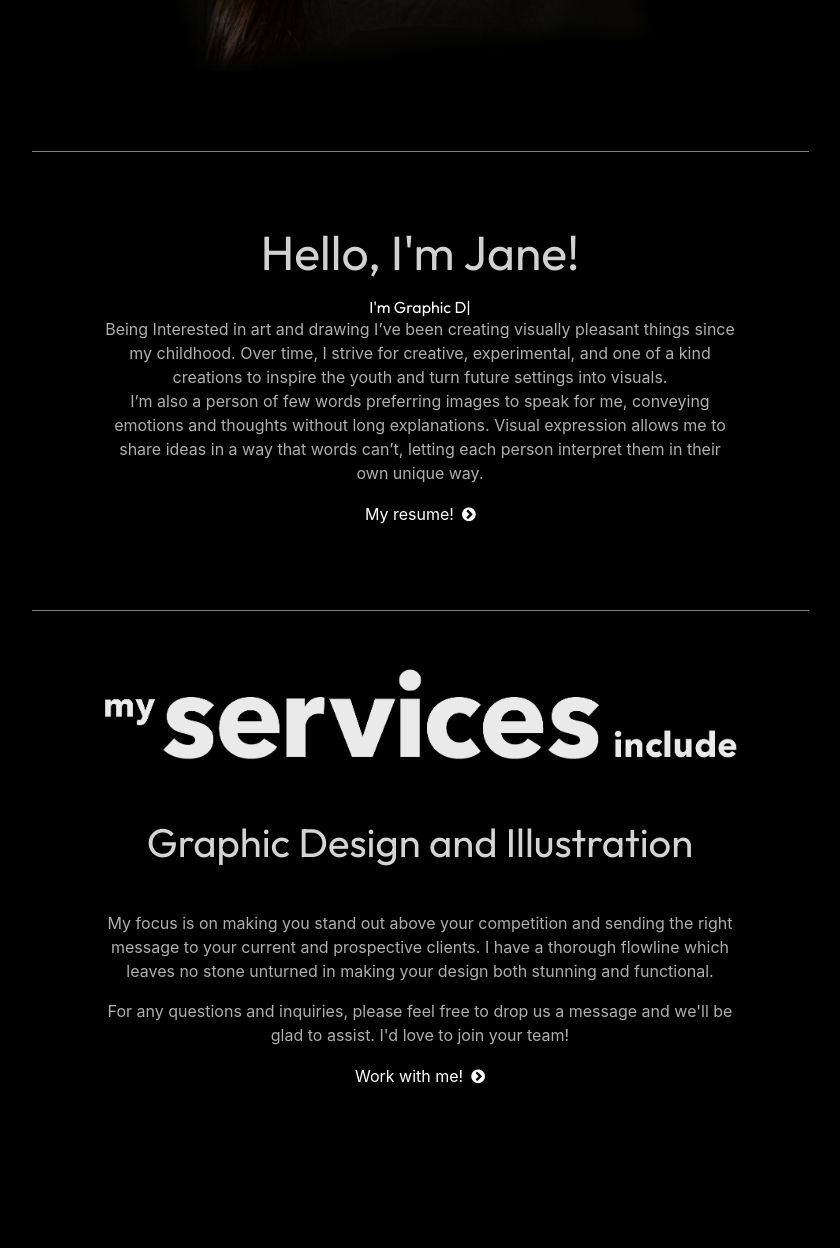
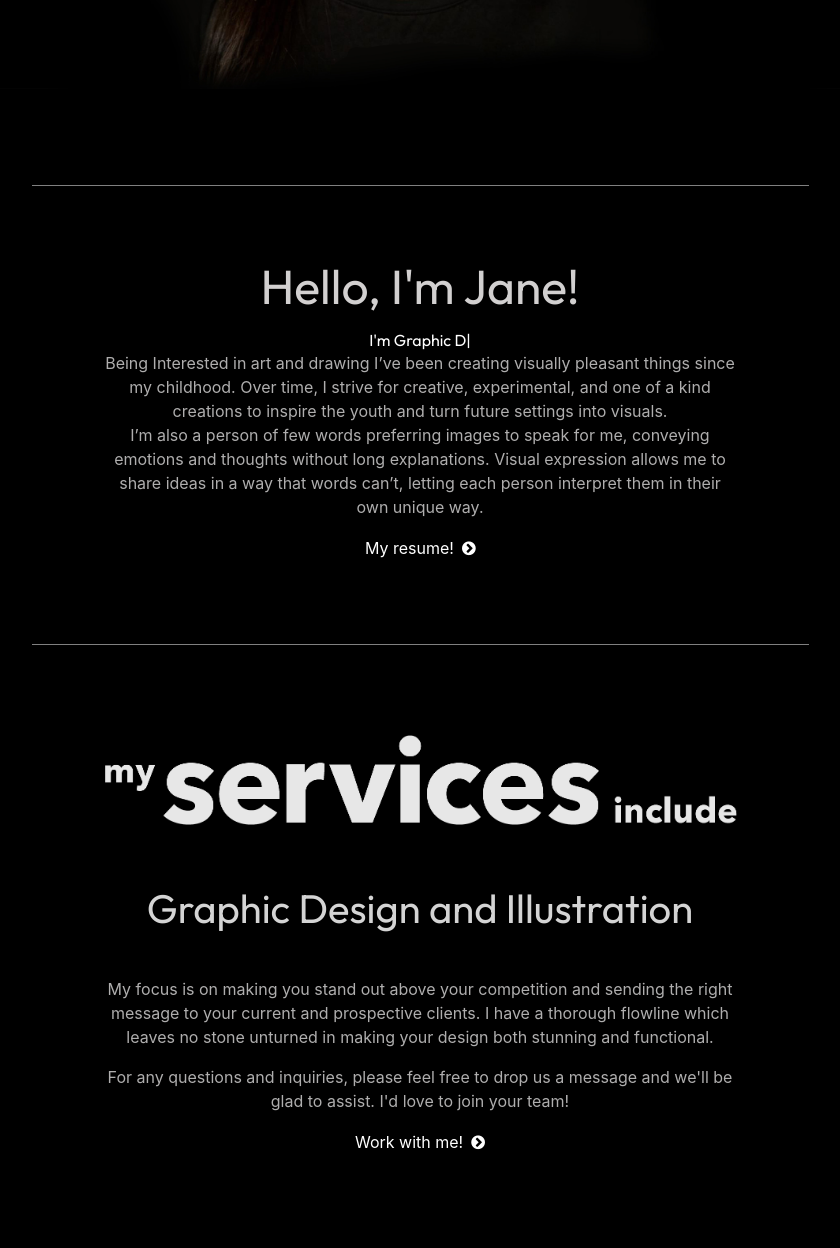
Before and after one commit to jane1904/Jane_s_Portfolio, a plain HTML site: page index.html in a window 1280 px wide. Shown: the part 592-1840 px from the top of the page, without its empty margins (220-1060 px from the left). Drawn offline with Linux system fonts and the light colour scheme.

Commit message:
Add files via upload

```diff
--- a/index.html
+++ b/index.html
@@ -41,10 +41,10 @@
   <br><br>
   <section>
   <div class="container my-2">
-	 <div class="py-2 mx-3 text-center"><img src="img/portrait full 01.jpg" alt="" class="img-fluid d-block"></div>
+	 <div class="py-2 text-center"><img src="img/portrait full 01.jpg" alt="" class="img-fluid d-block"></div>
   </div>
   </section>
-  <section id="about"><div class="container pt-5"><hr></div></section>
+  <section id="about" class="pt-3"><div class="container pt-5"><hr></div></section>
   <section>
 	 <div class="container mt-5 text-center">
 	 <div class="pt-4 row align-items-center justify-content-center">
@@ -62,8 +62,8 @@
 
   <section>
     <div class="container my-4">
-	 <div class="py-2 row text-center align-items-center justify-content-center">
-		<div class="py-3 col-lg-7 banner-caption">
+	 <div class="py-5 row text-center align-items-center justify-content-center">
+		<div class="py-2 col-lg-7 banner-caption">
 		  	<div class="mx-auto row wow fadeInDown" data-wow-duration="5s"><img src="img/my services.png" alt="" style="width:100%"></div>
 			<h2 class="mb-5 text-white font-bj1 wow fadeInUp" data-wow-duration="6s"><b>Graphic Design and Illustration</b></h2>
 			<p>My focus is on making you stand out above your competition and sending the right message to your current and prospective clients. I have a thorough flowline which leaves no stone unturned in making your design both stunning and functional.</p>
```
